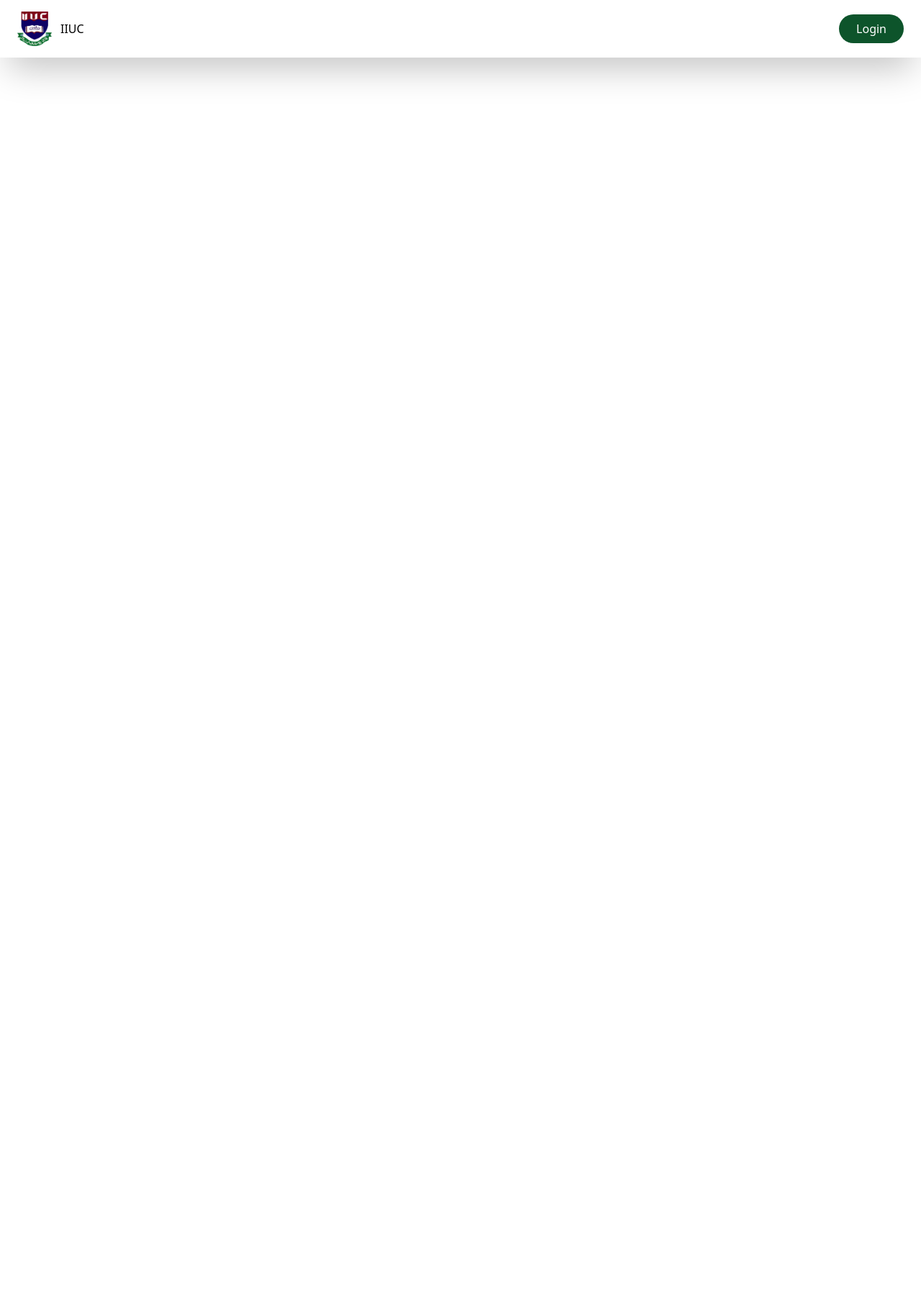
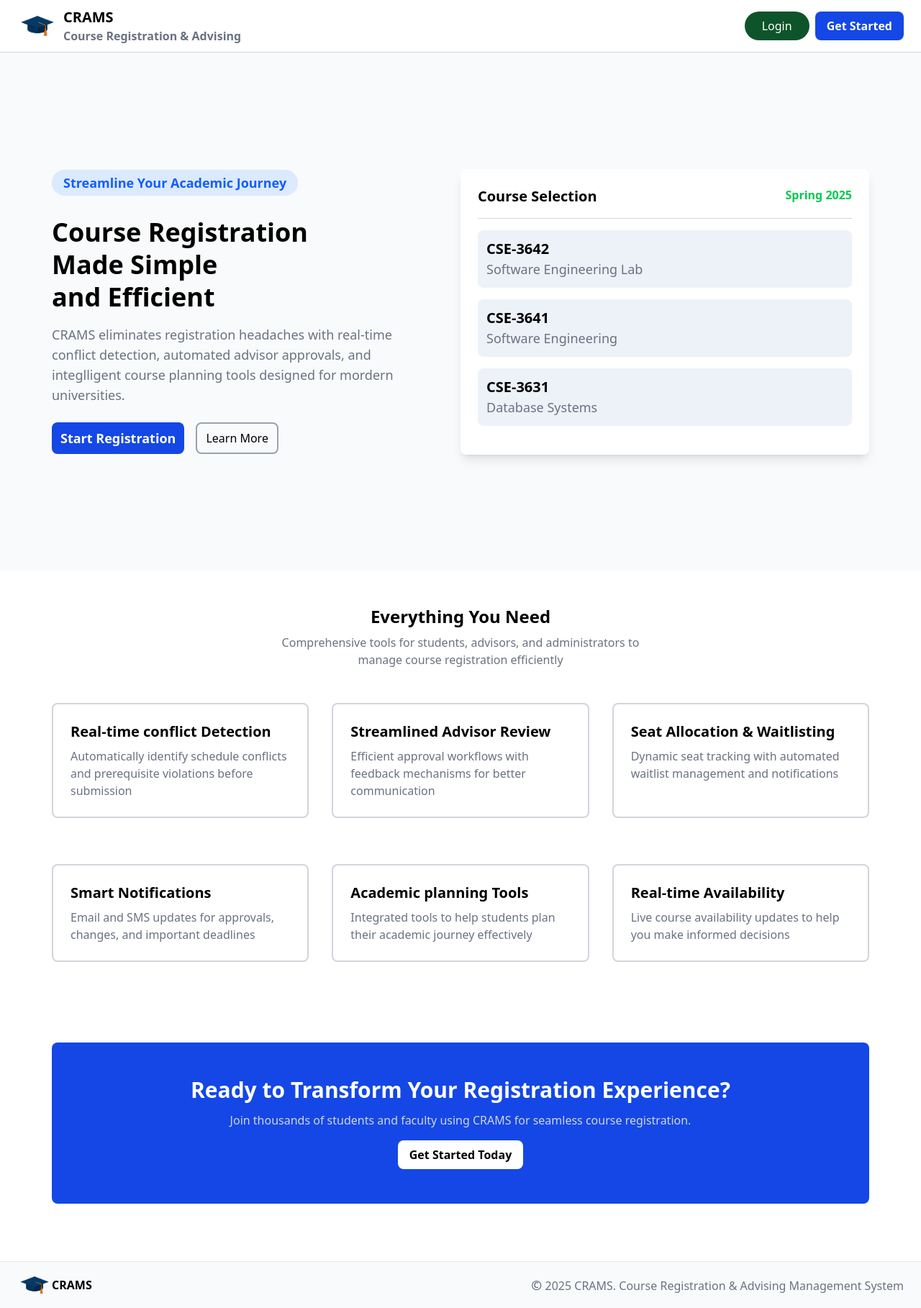
Before and after one commit to miraz23/CRAMS_Client, a React (Vite) app: page / in a window 1280 px wide. Shown: the whole page at 72% size. Before the commit the page ends 800 px from the top, so only its background shows below. Built offline with nearby package versions, Linux system fonts and the light colour scheme.

Commit message:
Save my current changes

```diff
--- a/src/Components/shared/Navbar/Navbar.jsx
+++ b/src/Components/shared/Navbar/Navbar.jsx
@@ -1,22 +1,45 @@
-import React from 'react'
-import iiuc from "../../../assets/IIUC_LOGO.webp"
-import { Link, useNavigate } from 'react-router-dom'
+import React from "react";
+import iiuc from "../../../assets/IIUC_LOGO.webp";
+import caplogo from "../../../assets/CAP.png";
+import { Link, useNavigate } from "react-router-dom";
 const Navbar = () => {
-  const navigate = useNavigate()
+  const navigate = useNavigate();
   return (
-    <div className='flex justify-between items-center px-6 py-4 shadow-2xl'>
+    <div className="flex justify-between items-center px-6 py-2 border-b border-gray-300 shadow-2xl">
       {/* for logo */}
-      <div className='flex items-center gap-3'>
-        <img src={iiuc} alt="" className='h-12 w-12'/>
-        <p>IIUC</p>
+      <div className="flex items-center gap-2">
+        {/* <img src={iiuc} alt="" className='h-12 w-12'/>
+        <p>IIUC</p> */}
+        <img src={caplogo} alt="" className="h-14 w-14" />
+        <div>
+          <p className="text-xl font-bold">CRAMS</p>
+          <p className="text-gray-500 font-semibold">
+            Course Registration & Advising
+          </p>
+        </div>
       </div>
       {/* login button */}
-      <div>
-        <button onClick={()=>{navigate("/login")}} className='bg-green-900 hover:bg-green-600 text-white px-6 py-2 rounded-3xl cursor-pointer'>Login</button>
+      <div className="flex gap-2">
+        <button
+          onClick={() => {
+            navigate("/login");
+          }}
+          className="bg-green-900 hover:bg-green-600 text-white px-6 py-2 rounded-3xl cursor-pointer"
+        >
+          Login
+        </button>
+        {/* ---------- */}
+        <button
+          // onClick={() => {
+          //   navigate("/login");
+          // }}
+          className="bg-blue-700 hover:bg-blue-600 text-white px-4 py-2 rounded-lg cursor-pointer font-semibold"
+        >
+          Get Started
+        </button>
       </div>
+    </div>
+  );
+};
 
-    </div>
-  )
-}
-
-export default Navbar
+export default Navbar;
--- a/src/layouts/RootLayout/RootLayout.jsx
+++ b/src/layouts/RootLayout/RootLayout.jsx
@@ -1,5 +1,6 @@
 import React from "react";
 import Navbar from "../../Components/shared/Navbar/Navbar.jsx";
+import Home from "../../pages/Home/Home.jsx";
 import { Outlet, useLocation } from "react-router-dom";
 
 const RootLayout = () => {
@@ -11,6 +12,7 @@ const RootLayout = () => {
   return (
     <div>
       {!shouldHideNavbar && <Navbar />}
+      {/* {<Home />} */}
       <Outlet />
     </div>
   );
--- /dev/null
+++ b/src/pages/Home/Home.jsx
@@ -0,0 +1,185 @@
+import React from "react";
+import Navbar from "../../Components/shared/Navbar/Navbar";
+import caplogo from "../../assets/CAP.png";
+function Home() {
+  return (
+    <>
+      {/* <Navbar></Navbar> */}
+      <section>
+        <div className="h-[90vh] flex justify-between items-center px-18 bg-gray-50">
+          <div className="flex flex-col w-1/2">
+            <div className="text-blue-600 font-semibold text-lg bg-blue-100 w-fit px-4 py-1 rounded-full mb-4">
+              Streamline Your Academic Journey
+            </div>
+            <h1 className="text-4xl font-bold pt-3 mb-4 leading-tight">
+              Course Registration <br />
+              Made Simple <br />
+              and Efficient
+            </h1>
+            <p className="text-gray-500 text-lg mb-6 w-[85%]">
+              CRAMS eliminates registration headaches with real-time conflict
+              detection, automated advisor approvals, and integlligent course
+              planning tools designed for mordern universities.
+            </p>
+            <div className="flex gap-4">
+              <button className=" px-3 py-2 text-lg font-semibold rounded-lg bg-blue-700 text-white hover:bg-blue-600 cursor-pointer">
+                Start Registration
+              </button>
+              <button className="px-3 py-2 font-medium border-2 border-gray-400 rounded-lg hover:bg-gray-100 cursor-pointer">
+                Learn More
+              </button>
+            </div>
+          </div>
+          {/* right part */}
+          <div className=" w-1/2 h-auto rounded-lg shadow-lg p-6 bg-white">
+            <div className="flex justify-between">
+              <h2 className="text-xl font-bold">Course Selection</h2>
+              <p className="text-green-500 font-semibold">Spring 2025</p>
+            </div>
+            <hr className="w-full my-4 text-gray-300" />
+            <div>
+              {/* outer div for course name */}
+              <div className=" p-3 mb-4 rounded-lg flex justify-between items-center  bg-[#EDF2F8]">
+                {/* inner course name div */}
+                <div>
+                  {/* course name */}
+                  <p className="text-xl font-bold">CSE-3642</p>
+                  <p className="text-gray-500 text-lg">
+                    Software Engineering Lab
+                  </p>
+                </div>
+                <div>
+                  {/* icon */}
+                  <i class=" fa-circle-check"></i>
+                </div>
+              </div>
+              {/* ------ */}
+              <div className=" p-3 mb-4 rounded-lg flex justify-between items-center bg-[#EDF2F8]">
+                {/* inner course name div */}
+                <div>
+                  {/* course name */}
+                  <p className="text-xl font-bold">CSE-3641</p>
+                  <p className="text-gray-500 text-lg">Software Engineering</p>
+                </div>
+                <div>{/* icon */}</div>
+              </div>
+              {/* ------- */}
+              <div className=" p-3 mb-4 rounded-lg flex justify-between items-center bg-[#EDF2F8]">
+                {/* inner course name div */}
+                <div>
+                  {/* course name */}
+                  <p className="text-xl font-bold">CSE-3631</p>
+                  <p className="text-gray-500 text-lg">Database Systems</p>
+                </div>
+                <div>{/* icon */}</div>
+              </div>
+              {/* ----------- */}
+            </div>
+          </div>
+        </div>
+      </section>
+      <section>
+        <div className="mb-12">
+          <div className="mt-12 text-center mb-12">
+            <h1 className="text-2xl font-bold text-center">
+              Everything You Need
+            </h1>
+            <p className="text-gray-500 mt-2 w-2/5 mx-auto">
+              Comprehensive tools for students, advisors, and administrators to
+              manage course registration efficiently
+            </p>
+          </div>
+          <div className="grid grid-cols-3 gap-8 px-18 mb-20">
+            <div className="mb-8 border-2 border-gray-300 p-6 rounded-lg hover:shadow-lg transition-shadow">
+              {/* icon */}
+              <h1 className="text-xl font-bold">
+                Real-time conflict Detection
+              </h1>
+              <p className="text-gray-500 mt-2">
+                Automatically identify schedule conflicts and prerequisite
+                violations before submission
+              </p>
+            </div>
+            {/* -------- */}
+            <div className="mb-8 border-2 border-gray-300 p-6 rounded-lg hover:shadow-lg transition-shadow">
+              {/* icon */}
+              <h1 className="text-xl font-bold">Streamlined Advisor Review</h1>
+              <p className="text-gray-500 mt-2">
+                Efficient approval workflows with feedback mechanisms for better
+                communication
+              </p>
+            </div>
+            {/* ================ */}
+            <div className="mb-8 border-2 border-gray-300 p-6 rounded-lg hover:shadow-lg transition-shadow">
+              {/* icon */}
+              <h1 className="text-xl font-bold">
+                Seat Allocation & Waitlisting
+              </h1>
+              <p className="text-gray-500 mt-2">
+                Dynamic seat tracking with automated waitlist management and
+                notifications
+              </p>
+            </div>
+            {/* --------- */}
+            <div className="mb-8 border-2 border-gray-300 p-6 rounded-lg hover:shadow-lg transition-shadow">
+              {/* icon */}
+              <h1 className="text-xl font-bold">Smart Notifications</h1>
+              <p className="text-gray-500 mt-2">
+                Email and SMS updates for approvals, changes, and important
+                deadlines
+              </p>
+            </div>
+            {/* ------------ */}
+            <div className="mb-8 border-2 border-gray-300 p-6 rounded-lg hover:shadow-lg transition-shadow">
+              {/* icon */}
+              <h1 className="text-xl font-bold">Academic planning Tools</h1>
+              <p className="text-gray-500 mt-2">
+                Integrated tools to help students plan their academic journey
+                effectively
+              </p>
+            </div>
+            {/* --------- */}
+            <div className="mb-8 border-2 border-gray-300 p-6 rounded-lg hover:shadow-lg transition-shadow">
+              {/* icon */}
+              <h1 className="text-xl font-bold">Real-time Availability</h1>
+              <p className="text-gray-500 mt-2">
+                Live course availability updates to help you make informed
+                decisions
+              </p>
+            </div>
+            {/* ------------ */}
+          </div>
+        </div>
+      </section>
+      <section>
+        <div className="bg-blue-700 text-white text-center py-12 px-6 rounded-lg mx-18 mt-12 mb-20">
+          <h1 className="text-3xl font-bold mb-3">
+            Ready to Transform Your Registration Experience?
+          </h1>
+          <p className="text-gray-300">
+            Join thousands of students and faculty using CRAMS for seamless
+            course registration.
+          </p>
+          <button className="bg-white text-black font-bold py-2 px-4 rounded-lg mt-4">
+            Get Started Today
+          </button>
+        </div>
+      </section>
+      <footer>
+        <div className="bg-gray-50 border-t border-gray-200 flex justify-between items-center mt-20">
+          {/* icon */}
+          <div className="flex justify-center items-center px-6 py-2">
+            <img src={caplogo} alt="CRAMS Logo" className="w-12 h-12" />
+            <span className="text-black font-bold">CRAMS</span>
+          </div>
+          <div className="text-right text-gray-500 px-6">
+            <span className="font-bold text-lg">©</span> 2025 CRAMS. Course
+            Registration & Advising Management System
+          </div>
+        </div>
+      </footer>
+    </>
+  );
+}
+
+export default Home;
--- a/src/pages/Login/Login.jsx
+++ b/src/pages/Login/Login.jsx
@@ -1,4 +1,3 @@
-
 // import React, { useState } from "react";
 // import IIUCLogo from "../../assets/IIUC_LOGO.webp";
 // import { Link, useNavigate } from "react-router-dom";
@@ -77,7 +76,6 @@
 //           </Link>
 //         </div>
 
-
 //         <p className="text-xs text-center text-gray-600 mt-4">
 //           Copyright © 2025 All rights reserved IIUC
 //         </p>
@@ -87,7 +85,6 @@
 // };
 
 // export default Login;
-
 
 import React, { useState } from "react";
 import { Link, useNavigate } from "react-router-dom";
@@ -103,18 +100,15 @@ const Login = () => {
   const [email, setEmail] = useState("");
   const [password, setPassword] = useState("");
   const [role, setRole] = useState("Student");
-  const navigate = useNavigate();
+  const navigate = useNavigate(); // The primary blue color for buttons and links
 
-  // The primary blue color for buttons and links
-  const primaryBlue = "rgb(19, 102, 194)";
+  const primaryBlue = "rgb(19, 102, 194)"; // 🔹 Handle Login
 
-  // 🔹 Handle Login
   const handleLogin = async (e) => {
     e.preventDefault();
     try {
-      await signInWithEmailAndPassword(auth, email, password);
+      await signInWithEmailAndPassword(auth, email, password); // Save role for later usage
 
-      // Save role for later usage
       localStorage.setItem("userRole", role);
 
       Swal.fire({
@@ -122,9 +116,8 @@ const Login = () => {
         title: `Login successful as ${role}!`,
         showConfirmButton: false,
         timer: 1500,
-      });
+      }); // Navigate based on role
 
-      // Navigate based on role
       if (role === "Admin") {
         navigate("/admin/dashboard");
       } else if (role === "Advisor") {
@@ -140,9 +133,8 @@ const Login = () => {
         text: error.message,
       });
     }
-  };
+  }; // 🔹 Handle Forgot Password
 
-  // 🔹 Handle Forgot Password
   const handleForgotPassword = async () => {
     if (!email) {
       Swal.fire({
@@ -172,19 +164,22 @@ const Login = () => {
 
   return (
     <div className="flex justify-center items-center min-h-screen bg-gray-100 px-4">
+           {" "}
       <div className="w-full max-w-sm bg-white shadow-xl rounded-2xl p-8 space-y-6">
-
-        {/* Header: "Welcome to CRAMS" */}
+                        {/* Header: "Welcome to CRAMS" */}       {" "}
         <div className="text-center">
+                   {" "}
           <h1 className="text-2xl font-bold text-gray-800">Welcome to CRAMS</h1>
+                   {" "}
           <p className="text-sm text-gray-500">
                         Course Registration & Advising Management System
+             {" "}
           </p>
+                 {" "}
         </div>
-
-        {/* Login Form */}
+                {/* Login Form */}       {" "}
         <form onSubmit={handleLogin} className="space-y-4">
-          {/* Email/Username Input */}
+                    {/* Email/Username Input */}           {" "}
           <input
             type="text" // Changed to type="text" to allow for "Username or Email"
             placeholder="Username or Email"
@@ -193,8 +188,7 @@ const Login = () => {
             className="w-full border border-gray-300 rounded-md px-4 py-3 text-base placeholder-gray-500 focus:outline-none focus:border-blue-500 focus:ring-1 focus:ring-blue-500"
             required
           />
-
-          {/* Password Input */}
+                    {/* Password Input */}           {" "}
           <input
             type="password"
             placeholder="Password"
@@ -203,59 +197,69 @@ const Login = () => {
             className="w-full border border-gray-300 rounded-md px-4 py-3 text-base placeholder-gray-500 focus:outline-none focus:border-blue-500 focus:ring-1 focus:ring-blue-500"
             required
           />
-
-          {/* Forgot Password Link */}
+                    {/* Forgot Password Link */}         {" "}
           <div className="text-right mt-2 mb-4">
+                       {" "}
             <button
               type="button"
               onClick={handleForgotPassword}
               className="text-blue-600 hover:text-blue-500 font-medium text-sm"
             >
-              Forgot Password?
+                            Forgot Password?            {" "}
             </button>
+                     {" "}
           </div>
-
-          {/* Select Role (Radio Buttons) */}
+                    {/* Select Role (Radio Buttons) */}         {" "}
           <div className="space-y-2 pt-2">
+                       {" "}
             <p className="font-semibold text-gray-700">Select Role</p>
+             {" "}
             <div className="flex justify-between items-center">
+                           {" "}
               {["Student", "Advisor", "Admin"].map((r) => (
-                <label key={r} className="inline-flex items-center text-gray-700 cursor-pointer">
+                <label
+                  key={r}
+                  className="inline-flex items-center text-gray-700 cursor-pointer"
+                >
+                                   {" "}
                   <input
                     type="radio"
                     name="role"
                     value={r}
                     checked={role === r}
-                    onChange={() => setRole(r)}
-                    // Styling for the blue radio button dot
+                    onChange={() => setRole(r)} // Styling for the blue radio button dot
                     className="h-4 w-4 text-blue-600 border-gray-300 focus:ring-blue-500"
                   />
                                     <span className="ml-2">{r}</span>
+                     {" "}
                 </label>
               ))}
+                         {" "}
             </div>
+                     {" "}
           </div>
-
-          {/* Login Button */}
+                    {/* Login Button */}         {" "}
           <button
             type="submit"
             style={{ backgroundColor: primaryBlue }}
             className="w-full text-white py-2.5 rounded-md font-semibold text-lg hover:opacity-90 transition-all duration-200 cursor-pointer mt-6"
           >
-            Login
+                        Login          {" "}
           </button>
+                 {" "}
         </form>
-
         {/* Register Link (Removed from final design to match the image, but kept commented) */}
-
+                 {" "}
         <div className="text-center mt-4">
-           Don&apos;t have an account?{" "}
+                     Don&apos;t have an account?
           <Link to="/register" className="text-blue-500 hover:underline">
-             Register
+                         Register          {" "}
           </Link>
+                 {" "}
         </div>
-
+                     {" "}
       </div>
+         {" "}
     </div>
   );
 };
```
Also changed, not shown: src/router/router.jsx (+6 -1 lines), src/assets/graduation_img.png (added). Lines whose indentation alone changed are shown as unchanged.
